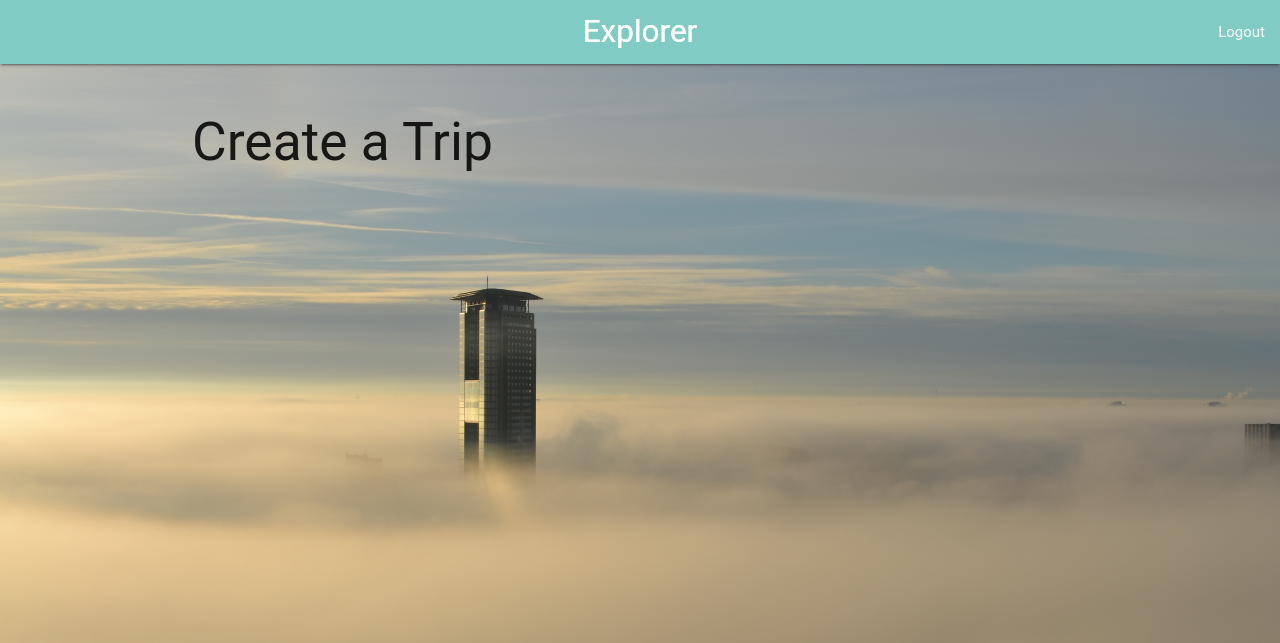
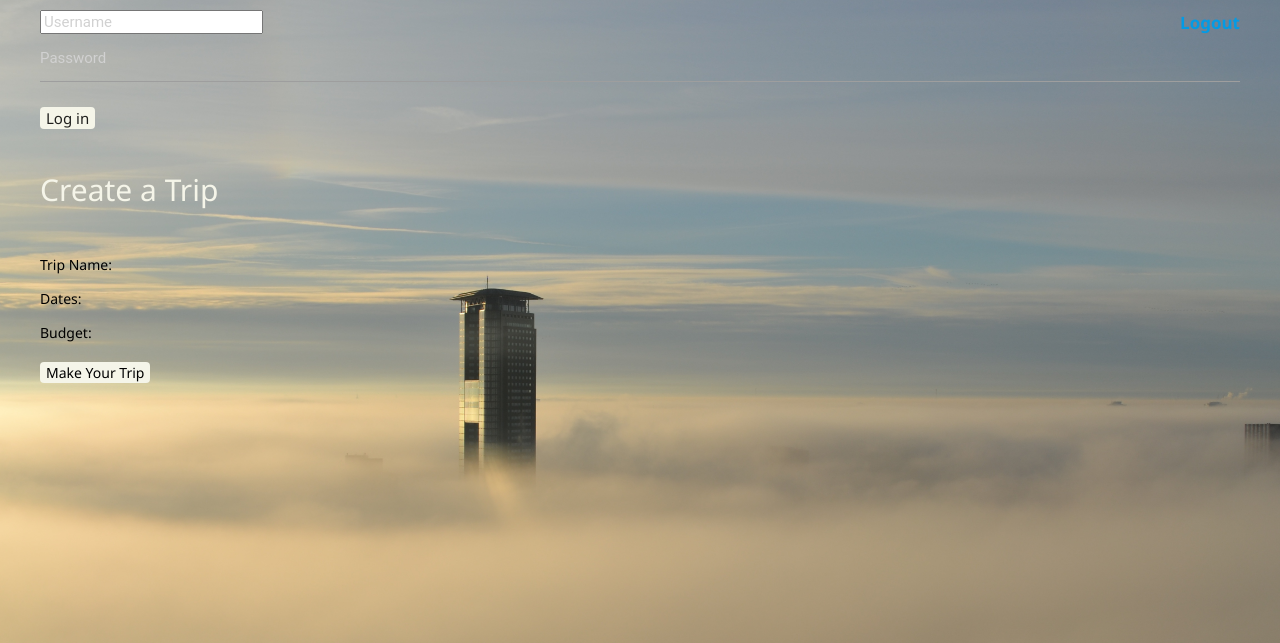
Before and after one commit to jasondanker/Explorer, a Flask app: page /createtrip in a window 1280 px wide. Shown: the top 643 px of the page. Run offline with Flask 2, Linux system fonts and the light colour scheme; some libraries are stand-ins or nearby versions; some web fonts are replaced.

Commit message:
front end update

```diff
--- a/app/static/style.css
+++ b/app/static/style.css
@@ -5,6 +5,7 @@
     -o-background-size: cover;
     background-size: cover;
 }
+
 
 .createtrip {
     background-image: url("createtrip4.jpeg");
@@ -30,7 +31,6 @@
     background-size: cover;
 }
 
-/*
 input[type=submit] {
     font-family: "Segoe UI", Frutiger, "Frutiger Linotype", "Dejavu Sans", "Helvetica Neue", Arial, sans-serif;
     font-weight: 400;
@@ -50,6 +50,7 @@ html {
     height: 100%;
 }
 
+
 body {
     padding-top: 10px;
     padding-left: 40px;
@@ -65,6 +66,10 @@ a {
     color: light blue;
     font-size: 17px;
     font-weight: 600;
+}
+
+.explorer{
+    text-align: center;
 }
 
 p {
@@ -86,6 +91,10 @@ h1 {
     text-align: center;
     padding-top: 80px;
     color: white;
+}
+
+.fa-fa-shopping-cart {
+    float: right;
 }
 
 .logout {
@@ -164,5 +173,3 @@ pre {
     font-weight: 400;
     line-height: 18.5714px;
 }
-
-*/
--- a/app/templates/base.html
+++ b/app/templates/base.html
@@ -17,14 +17,14 @@
     {% endwith %}
 
     <!-- Navigation Bar -->
-    <nav>
-        <div class="nav-wrapper teal lighten-3">
+   <!--  <nav>
+        <div class="nav-wrapper teal lighten-2">
             <a class="brand-logo center title">Explorer</a>
             <div class="nav-options">
                 {% block navcontent %}{% endblock %}
             </div>
         </div>
-    </nav>
+    </nav> -->
 
     <!-- Compiled and minified CSS -->
     <link rel=stylesheet href="https://fonts.googleapis.com/css?family=PT+Sans|Amatic+SC">
@@ -32,6 +32,7 @@
     <link rel=stylesheet href="/static/style.css" type="text/css">
     <script src="http://code.jquery.com/jquery-1.7.2.js"></script>
     <script src="https://cdnjs.cloudflare.com/ajax/libs/materialize/0.97.7/js/materialize.min.js"></script>
+    <script src="https://use.fontawesome.com/576e6609e6.js"></script>
 
 </head>
 <body>
--- a/app/templates/createtrip.html
+++ b/app/templates/createtrip.html
@@ -1,30 +1,37 @@
   {% extends "base.html" %}
-
-{% block navcontent %}
-<a href="#!" class="brand-logo center">Explorer</a>
-<ul class="right">
-    <li><a href="#">Logout</a></li>
-</ul>
-{% endblock %}
-
 {% block content %}
   <body class="createtrip">
     <script src="/static/createtrip.js"></script>
-
+    <section>
+   <!--  <div class="homelink">
+      <a href="{{ url_for('index') }}">Home</a>
+    </div> -->
+    <div class="logout">
+      <a href="{{ url_for('logout') }}"> Logout</a>
+    </div>
         {% if 'username' in session %}
           <p id="welcome">Welcome {{ username }}!</p>
         {% else %}
-    <!-- <form action="/login" method="POST">
+          <form action="/login" method="POST">
             <input type="username" name="username" placeholder="Username">
             <input type="password" name="password" placeholder="Password">
             <input type="submit" value="Log in">
-    </form> -->
+          </form>
         {% endif %}
-
-    <div class="container">
-        <br>
+    <div>
     <h2>Create a Trip</h2>
     <br>
+        <p>
+          Trip Name:<br>
+        </p>
+        <p>
+          Dates:<br>
+        </p>
+        <p>
+          Budget:<br>
+        </p>
+    </div>
+      <p><input type="submit" value="Make Your Trip"></p>
   </div>
 </body>
 {% endblock %}
--- a/app/templates/locations.html
+++ b/app/templates/locations.html
@@ -15,7 +15,7 @@
                 <a href="#!" class="breadcrumb blue-text text-darken-2">Location</a>
             </div>
         </section>
-        <h2>Pick a Place</h2>
+        <h2>Pick a Location</h2>
 
         <div class="row">
             <div class="col s2">Filter</div>
@@ -46,7 +46,7 @@
                     </div>
                     <div class="card-stacked">
                         <div class="card-content">
-                            <p>Location 1</p>
+                            <p>Barcelona</p>
                         </div>
                         <div class="card-action">
                             <a href="#">Select</a>
@@ -62,7 +62,7 @@
                     </div>
                     <div class="card-stacked">
                         <div class="card-content">
-                            <p>Location 2</p>
+                            <p>Sicily</p>
                         </div>
                         <div class="card-action">
                             <a href="#">Select</a>
--- a/app/templates/trips.html
+++ b/app/templates/trips.html
@@ -2,9 +2,9 @@
 {% block content %}
 <body class="trips">
   <section>
-    <div class="homelink">
+    <!-- <div class="homelink">
       <a href="{{ url_for('index') }}">Home</a>
-    </div>
+    </div> -->
     <div class="logout">
       <a href="{{ url_for('logout') }}"> Logout</a>
     </div>
@@ -24,7 +24,7 @@
   <br>
   <div>
   <h2>Create a Trip</h2>
-  <p><a href="{{ url_for('create_trip') }}">Create a Trip</a></p>
+  <p><a href="{{ url_for('createtrip') }}">Create a Trip</a></p>
   <br>
   <br>
   <h2> See your existing trips</h2>
--- a/app/views.py
+++ b/app/views.py
@@ -12,7 +12,7 @@ View functions:
 @myapp.route('/')
 @myapp.route('/index')
 def index():
-	return redirect('/login')
+	return redirect('/home')
 
 # login
 @myapp.route('/login', methods=['GET', 'POST'])
@@ -44,6 +44,12 @@ def createtrip():
 def trips():
 	return render_template('trips.html')
 
+# this will display the trip information once we've completed a trip
+# @app.route('/display/<trip_id>')
+# def display_trip(trip_id):
+#     trip = models.get_trip_by_id(trip_id)
+#     return render_template('trip.html', trip=trip)
+
 # home
 @myapp.route('/home')
 def home():
```
Also changed, not shown: app/templates/flights.html (+9 -3 lines), app/templates/home.html (+9 -12 lines), app/templates/hotels.html (+8 -4 lines), app/templates/login.html (+6 -1 lines), app/models.py (line endings or trailing spaces), app/static/Hilton.jpg (added), app/static/Marriott.jpeg (added), 5 other files. Lines whose indentation alone changed are shown as unchanged.
